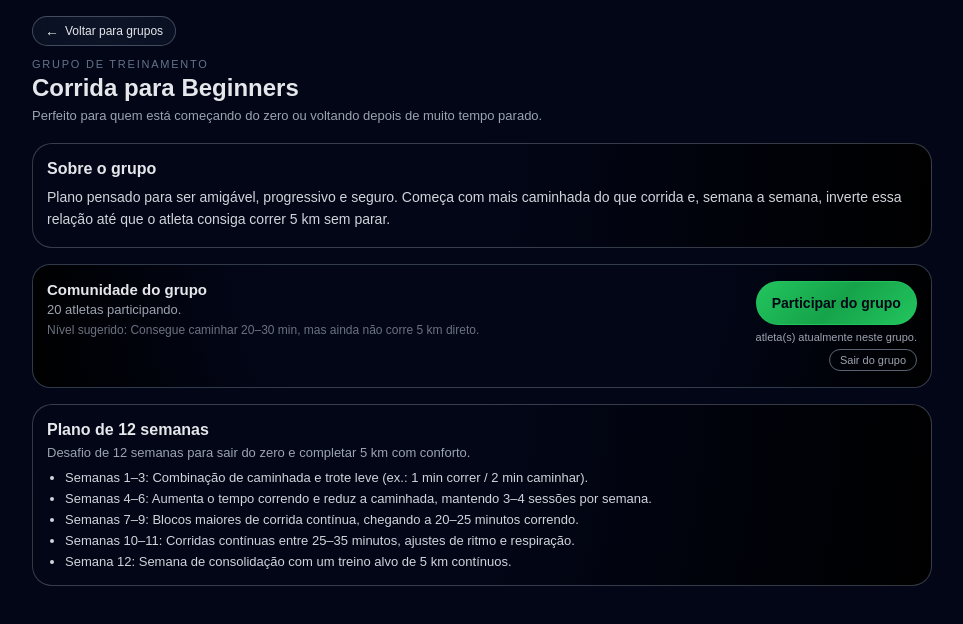
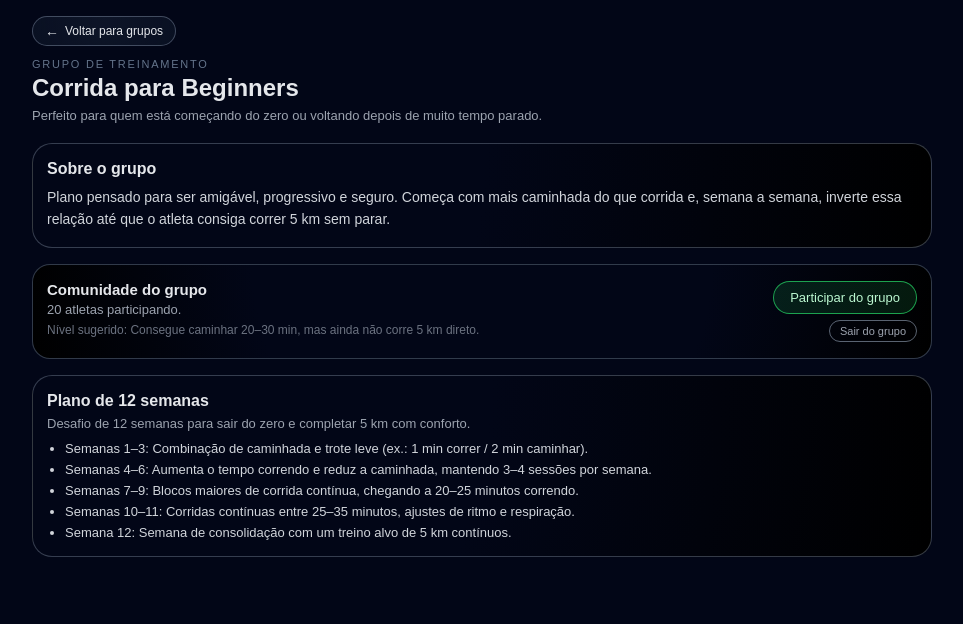
Before and after one commit to rafaelmorch/sportplatform, a Next.js app: page /groups/corrida-beginners in a window 1280 px wide. Shown: the top 624 px of the page, without its empty margins (158-1121 px from the left). Built offline with nearby package versions, Linux system fonts and the light colour scheme; no server answers.

Commit message:
Fix JoinGroupButton props to accept slug

```diff
--- a/app/groups/[slug]/JoinGroupButton.tsx
+++ b/app/groups/[slug]/JoinGroupButton.tsx
@@ -1,170 +1,58 @@
-// app/groups/[slug]/JoinGroupButton.tsx
 "use client";
 
-import { useEffect, useState } from "react";
-import { useRouter } from "next/navigation";
-import { supabaseBrowser } from "@/lib/supabase-browser";
+import { useState } from "react";
+import type { TrainingGroupSlug } from "../groups-data";
 
 type JoinGroupButtonProps = {
-  groupId: string;
-  groupSlug: string;
-  initialMembersCount: number;
+  slug: TrainingGroupSlug;
 };
 
-export default function JoinGroupButton({
-  groupId,
-  groupSlug,
-  initialMembersCount,
-}: JoinGroupButtonProps) {
-  const router = useRouter();
-  const supabase = supabaseBrowser;
-
-  const [isMember, setIsMember] = useState(false);
-  const [membersCount, setMembersCount] = useState(initialMembersCount);
-  const [loadingCheck, setLoadingCheck] = useState(true);
-  const [joining, setJoining] = useState(false);
-  const [errorMsg, setErrorMsg] = useState<string | null>(null);
-
-  // Verifica se o usuário já está no grupo
-  useEffect(() => {
-    let isMounted = true;
-
-    async function checkMembership() {
-      setLoadingCheck(true);
-      setErrorMsg(null);
-
-      const {
-        data: { session },
-      } = await supabase.auth.getSession();
-
-      if (session?.user) {
-        const { data, error } = await supabase
-          .from("training_group_members")
-          .select("id")
-          .eq("group_id", groupId)
-          .eq("user_id", session.user.id)
-          .maybeSingle();
-
-        if (!error && data && isMounted) {
-          setIsMember(true);
-        }
-      }
-
-      if (isMounted) {
-        setLoadingCheck(false);
-      }
-    }
-
-    checkMembership();
-
-    return () => {
-      isMounted = false;
-    };
-  }, [groupId, supabase]);
+export default function JoinGroupButton({ slug }: JoinGroupButtonProps) {
+  const [loading, setLoading] = useState(false);
+  const [joined, setJoined] = useState(false);
 
   async function handleJoin() {
-    setErrorMsg(null);
+    if (loading) return;
+    setLoading(true);
 
-    const {
-      data: { session },
-      error: sessionError,
-    } = await supabase.auth.getSession();
-
-    if (sessionError || !session?.user) {
-      // manda pro login e volta pra este grupo
-      router.push(`/login?redirect=/groups/${groupSlug}`);
-      return;
-    }
-
-    if (isMember || joining) {
-      return;
-    }
-
-    setJoining(true);
     try {
-      const { error } = await supabase.from("training_group_members").insert({
-        group_id: groupId,
-        user_id: session.user.id,
-      });
-
-      if (error) {
-        const anyErr = error as any;
-        if (anyErr?.code === "23505") {
-          setIsMember(true);
-        } else {
+      // 🚧 Aqui no futuro vamos conectar com o Supabase:
+      // - pegar o usuário logado
+      // - inserir na tabela de participantes do grupo / desafio
+      // Por enquanto, só simulamos:
+      console.log("Entrar no grupo:", slug);
+      setJoined(true);
+    } catch (error) {
       console.error("Erro ao entrar no grupo:", error);
-          setErrorMsg("Não foi possível entrar no grupo. Tente novamente.");
-        }
-      } else {
-        setIsMember(true);
-        setMembersCount((prev) => prev + 1);
-      }
+      alert("Em breve você poderá entrar automaticamente no grupo pela plataforma.");
     } finally {
-      setJoining(false);
+      setLoading(false);
     }
   }
 
   return (
-    <div
-      style={{
-        display: "flex",
-        flexDirection: "column",
-        gap: 6,
-      }}
-    >
-      {errorMsg && (
-        <div
-          style={{
-            padding: "8px 10px",
-            borderRadius: 10,
-            background: "rgba(127,29,29,0.9)",
-            color: "#fee2e2",
-            fontSize: 12,
-          }}
-        >
-          {errorMsg}
-        </div>
-      )}
-
     <button
       type="button"
       onClick={handleJoin}
-        disabled={loadingCheck || joining || isMember}
+      disabled={loading}
       style={{
-          height: 44,
+        fontSize: 13,
+        padding: "8px 16px",
         borderRadius: 999,
-          border: isMember
-            ? "1px solid rgba(148,163,184,0.6)"
-            : "1px solid rgba(34,197,94,0.9)",
-          background: isMember
-            ? "transparent"
-            : "linear-gradient(135deg, #22c55e, #16a34a, #22c55e)",
-          color: isMember ? "#e5e7eb" : "#020617",
-          fontSize: 14,
-          fontWeight: 600,
-          cursor:
-            loadingCheck || joining || isMember ? "default" : "pointer",
-          opacity: joining || loadingCheck ? 0.7 : 1,
-          transition: "opacity 0.15s ease-out",
+        border: "1px solid rgba(34,197,94,0.8)",
+        background:
+          "linear-gradient(135deg, rgba(34,197,94,0.14), rgba(21,128,61,0.2))",
+        color: "#bbf7d0",
+        cursor: loading ? "default" : "pointer",
+        opacity: loading ? 0.7 : 1,
+        whiteSpace: "nowrap",
       }}
     >
-        {loadingCheck
-          ? "Carregando..."
-          : isMember
-          ? "Você já está neste grupo"
-          : joining
-          ? "Entrando no grupo..."
+      {joined
+        ? "Você está no grupo"
+        : loading
+        ? "Entrando..."
         : "Participar do grupo"}
     </button>
-
-      <span
-        style={{
-          fontSize: 11,
-          color: "#9ca3af",
-        }}
-      >
-        {membersCount} atleta(s) atualmente neste grupo.
-      </span>
-    </div>
   );
 }
```
Lines whose indentation alone changed are shown as unchanged.
